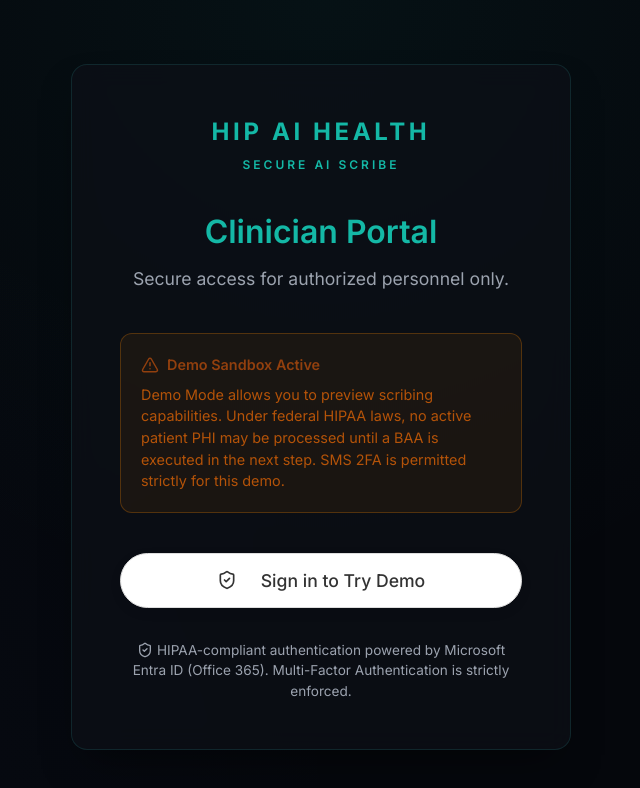
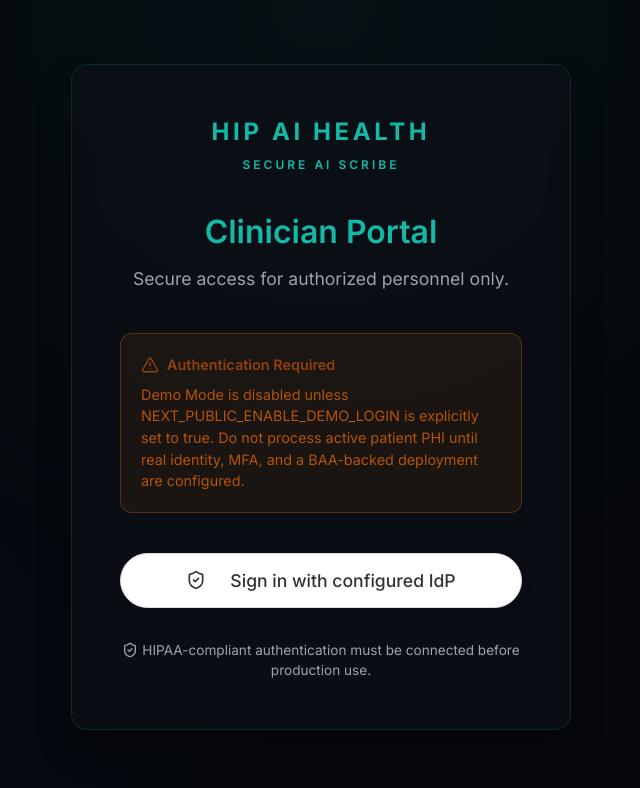
Before and after one commit to alexmarshiamft/hiphealthai, a Next.js app: page /login in a window 1280 px wide. Shown: the top 788 px of the page, without its empty margins (319-959 px from the left). Built offline with nearby package versions, Linux system fonts and the light colour scheme.

Commit message:
Disable demo auth bypass for PHI safety

```diff
--- a/src/app/login/page.tsx
+++ b/src/app/login/page.tsx
@@ -1,20 +1,21 @@
 'use client';
 
+import { useState } from 'react';
 import { useRouter } from 'next/navigation';
 import { ShieldCheck, AlertTriangle } from 'lucide-react';
 import styles from './login.module.css';
 
 export default function LoginPage() {
   const router = useRouter();
+  const [message, setMessage] = useState('');
 
   const handleLogin = () => {
-    // TODO: Implement Firebase Google Auth here
-    // import { signInWithPopup, GoogleAuthProvider } from "firebase/auth";
-    // const provider = new GoogleAuthProvider();
-    // signInWithPopup(auth, provider).then(() => router.push('/consent'));
+    if (process.env.NEXT_PUBLIC_ENABLE_DEMO_LOGIN === 'true') {
+      router.push('/mfa');
+      return;
+    }
 
-    // For demonstration, we bypass directly to the MFA layer
-    router.push('/mfa');
+    setMessage('Demo bypass has been disabled. Configure Microsoft Entra ID or another real identity provider before using this portal with PHI.');
   };
 
   return (
@@ -30,21 +31,27 @@ export default function LoginPage() {
       <div className={styles.warningBox}>
         <div className={styles.warningBoxTitle}>
           <AlertTriangle size={18} />
-          <span>Demo Sandbox Active</span>
+          <span>Authentication Required</span>
         </div>
         <div>
-          Demo Mode allows you to preview scribing capabilities. Under federal HIPAA laws, no active patient PHI may be processed until a BAA is executed in the next step. SMS 2FA is permitted strictly for this demo.
+          Demo Mode is disabled unless NEXT_PUBLIC_ENABLE_DEMO_LOGIN is explicitly set to true. Do not process active patient PHI until real identity, MFA, and a BAA-backed deployment are configured.
         </div>
       </div>
 
       <button className={styles.loginButton} onClick={handleLogin}>
         <ShieldCheck size={20} style={{ marginRight: '8px' }} />
-        Sign in to Try Demo
+        Sign in with configured IdP
       </button>
+
+      {message && (
+        <p role="alert" style={{ color: '#d9534f', marginTop: '1rem', fontWeight: 600 }}>
+          {message}
+        </p>
+      )}
 
       <p className={styles.disclaimer}>
         <ShieldCheck size={16} style={{ display: 'inline', verticalAlign: 'text-bottom', marginRight: 4 }} />
-        HIPAA-compliant authentication powered by Microsoft Entra ID (Office 365). Multi-Factor Authentication is strictly enforced.
+        HIPAA-compliant authentication must be connected before production use.
       </p>
     </div>
   );
```
